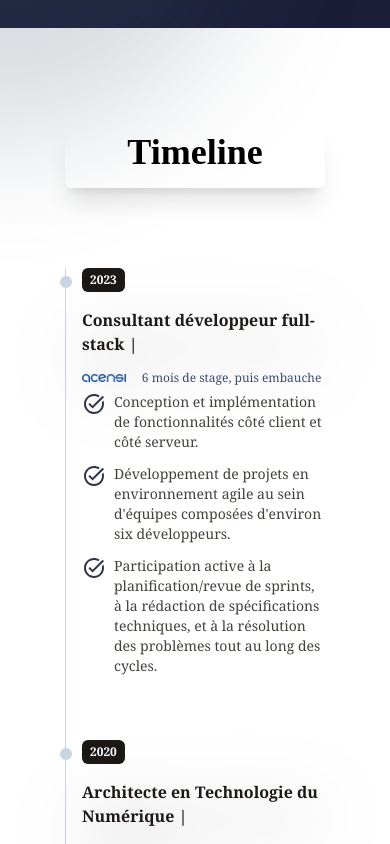
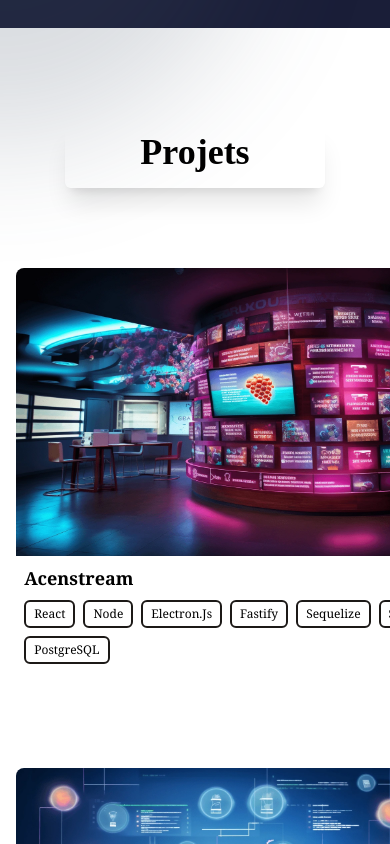
Before and after one commit to TonydLazuto/old-portfolio, a React (Vite) app: page / in a window 390 px wide. Shown: the part 740-1584 px from the top of the page. Built offline with nearby package versions, Linux system fonts and the light colour scheme.

Commit message:
reverse Projects and Timeline

```diff
--- a/src/App.tsx
+++ b/src/App.tsx
@@ -25,8 +25,8 @@
       <div className="w-full h-full shadow-2xl shadow-black">
         <Navigation />
         <Header isMobile={isMobile} obsRef={obsRef} />
+        <Projects isMobile={isMobile} />
         <Timeline isMobile={isMobile} />
-        <Projects isMobile={isMobile} />
         <Stack isMobile={isMobile} />
         <Footer />
         {isMobile ? null : (
--- a/src/components/Projects.tsx
+++ b/src/components/Projects.tsx
@@ -23,7 +23,6 @@
           text-4xl md:text-5xl
           text-center md:text-left
           font-semibold
-          bg-shade2
           rounded-md
           shadow-xl md:shadow-lg
           font-display"
--- a/src/components/Stack.tsx
+++ b/src/components/Stack.tsx
@@ -25,7 +25,6 @@
 					text-4xl md:text-5xl
 					text-center md:text-left
 					font-semibold
-					bg-shade2
 					rounded-md
           shadow-xl md:shadow-lg
           font-display"
--- a/src/components/Timeline.tsx
+++ b/src/components/Timeline.tsx
@@ -10,12 +10,13 @@
 	return (
     <Box
       id="timeline"
-      className="mt-24
+      className="mt-24 py-12
       w-screen
       h-max
 			md:min-h-full
 			m-auto
-			scroll-mt-12 md:scroll-mt-18"
+			scroll-mt-12 md:scroll-mt-18
+      bg-shade2"
     >
       <h1
 	  	  ref={obsRef}
@@ -26,7 +27,7 @@
 					text-4xl md:text-5xl
 					text-center md:text-left
 					font-semibold
-					bg-shade2
+          bg-white
 					rounded-md
           shadow-xl md:shadow-lg
           font-display"
--- a/src/data/navigation.ts
+++ b/src/data/navigation.ts
@@ -1,14 +1,14 @@
 export default [
-	{
-		name: 'Timeline',
-		path: '#timeline',
-	},
 	{
 		name: 'Projets',
 		path: '#projects',
 
 	},
 	{
+		name: 'Timeline',
+		path: '#timeline',
+	},
+	{
 		name: 'Stack',
 		path: '#stack',
 	}
--- a/tailwind.config.cjs
+++ b/tailwind.config.cjs
@@ -15,6 +15,7 @@
       colors: {
         shade0: "#1A1E38",
         shade1: "#C0C0F2",
+        shade2: "#F9FAFF",
         nameIntro: "#D4DFE8",
         keyWordIntro: "#35B7F3",
         durationTimeline: "#3A4D6E"
@@ -175,7 +176,7 @@
           left: "0",
           width: "100%",
           height: "100%",
-          background: "linear-gradient(to right, #f2f4ff, white)",
+          background: "linear-gradient(to right, #D4DFE8, white)",
           zIndex: "-1",
           transformOrigin: "right",
           transform: "scaleX(0)",
```
